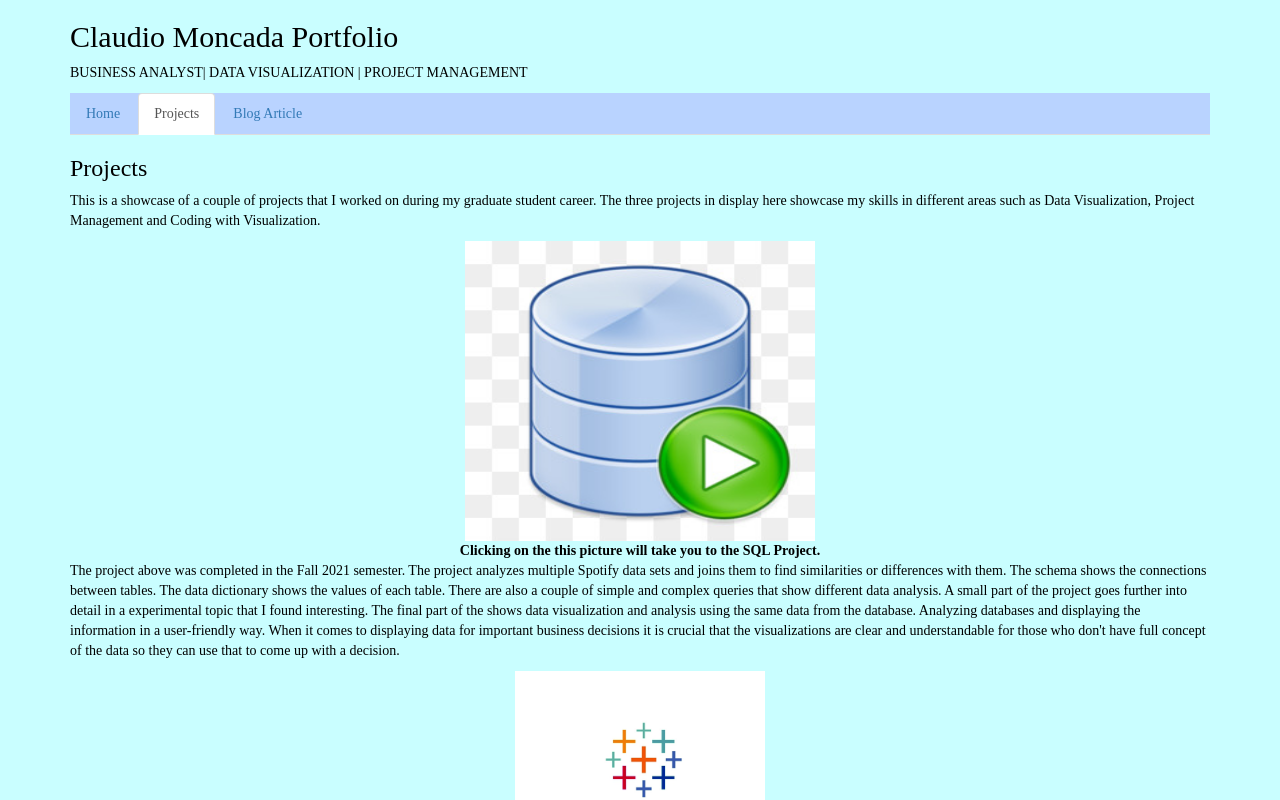
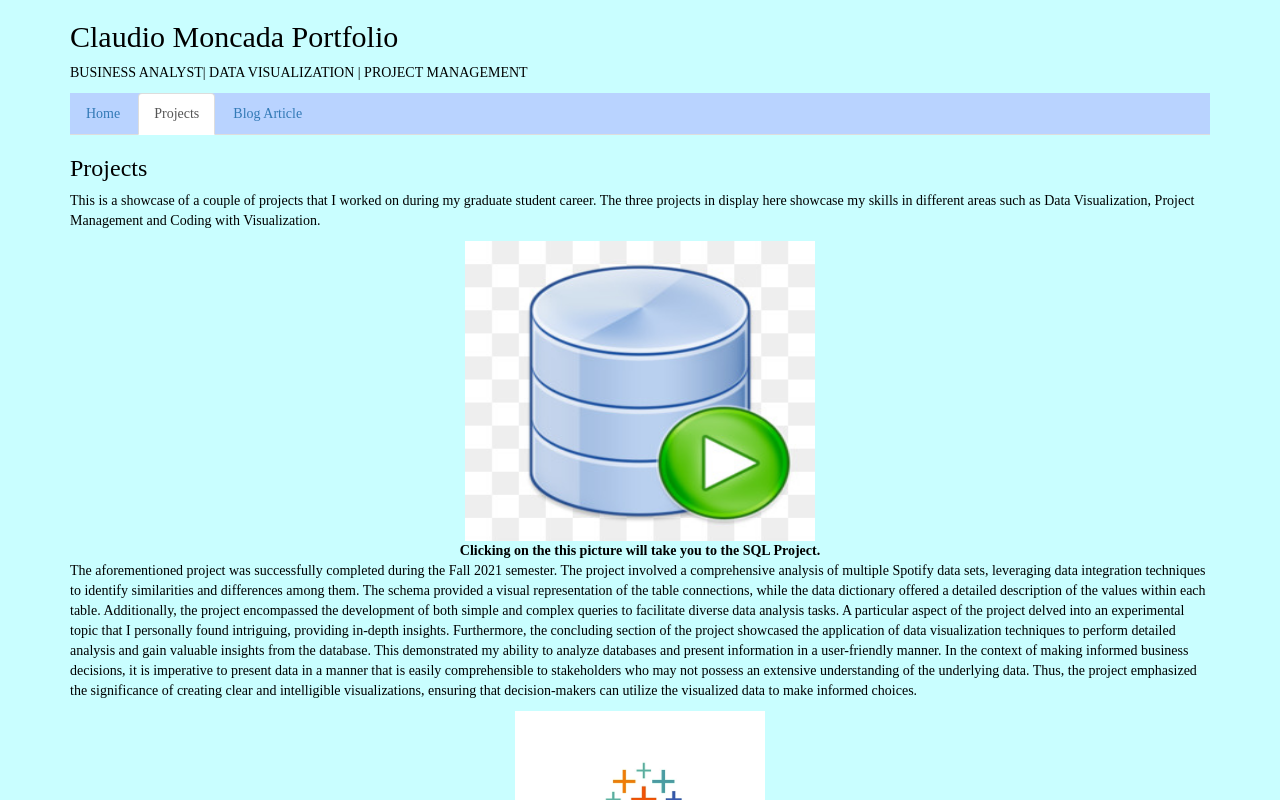
Before and after one commit to CMoncada99/Education-Website, a plain HTML site: page index.html in a window 1280 px wide. Both pictures are taken after a click on the link "Projects". Shown: the top 800 px of the page. Drawn offline with nearby package versions, Linux system fonts and the light colour scheme.

Commit message:
Update index.html
rewrote some project descriptions

```diff
--- a/index.html
+++ b/index.html
@@ -31,9 +31,7 @@
 
 <div id="home" class="tab-pane fade in active">
   <h3>About Me</h3>
-<p>Soon to be graduated student eager to gain more experience and skills in the workplace. Over 3 years of years of problem-solving experience working with different teams ranging from different industries. Seeing problem solving and data analysis as puzzles that need to be Ready to put to test the skills gained in working in IT and college career using various different software and coding languages. Career supported by a Double Bachelor of Science in Management and Business Analytics and Information Systems with a Master of Science in Business Analytics and information Systems.
-My career plan would be to enter the project management industry or data analysis industry. I would like to put into action what I have learned in an active and professional environment, showcasing data in interesting ways is like solving a puzzle. Working as a team and seeing what your team can accomplish
-by working together can be rewarding. The project management field heavily depends on working with a team as every member in a project is crucial for success.
+<p> Experienced professional with over 3 years of problem-solving expertise, collaborating with diverse teams across various industries. Strongly driven by a passion for problem solving and data analysis, treating them as intriguing puzzles to be tackled using acquired skills from both IT work experience and academic pursuits. Proficient in utilizing a wide range of software and coding languages. Career foundation built upon a Double Bachelor of Science in Management and Business Analytics and Information Systems, complemented by a Master of Science in Business Analytics and Information Systems.
 </p>
     <img src="img/Claudio.jpg" alt="Claudio" height="250" width="250" class= "center"></div>
     <div id="menu1" class="tab-pane fade">
@@ -46,11 +44,18 @@
 <a href="https://docs.google.com/document/d/1-HSEoAUSHK5-xVCYMHZn3FQIKcBZ5Ug6u_JicTvfG_k/edit?usp=sharing"><img src="img/sqlpic.jpg" height="300" width="350" class="center"></a>
 <div><center> <b> Clicking on the this picture will take you to the SQL Project. </b> </center> </div>
 <div>
-<p>The project above was completed in the Fall 2021 semester. The project analyzes multiple Spotify data sets and joins them to find similarities or differences with them. The schema shows the
-connections between tables. The data dictionary shows the values of each table. There are also a couple of simple and complex queries that show different data analysis.
-A small part of the project goes further into detail in a experimental topic that I found interesting. The final part of the shows data visualization and analysis using the same data from the database.
-Analyzing databases and displaying the information in a user-friendly way. When it comes to displaying data for important business decisions it is crucial that the visualizations
-are clear and understandable for those who don't have full concept of the data so they can use that to come up with a decision.  </p>
+<p> The aforementioned project was successfully completed during the Fall 2021 semester. The project involved a comprehensive analysis of multiple Spotify data sets, leveraging data integration techniques to identify similarities and differences among them. The schema provided a visual representation of the table connections, while the data dictionary offered a detailed description of the values within each table. Additionally, the project encompassed the development of both simple and complex queries to facilitate diverse data analysis tasks.
+
+A particular aspect of the project delved into an experimental topic that I personally found intriguing, providing in-depth insights. Furthermore, the concluding section of the project showcased the application of data visualization techniques to perform detailed analysis and gain valuable insights from the database. This demonstrated my ability to analyze databases and present information in a user-friendly manner.
+
+In the context of making informed business decisions, it is imperative to present data in a manner that is easily comprehensible to stakeholders who may not possess an extensive understanding of the underlying data. Thus, the project emphasized the significance of creating clear and intelligible visualizations, ensuring that decision-makers can utilize the visualized data to make informed choices.
+
+
+
+
+
+
+  </p>
 </div>
 </div>
 
```
